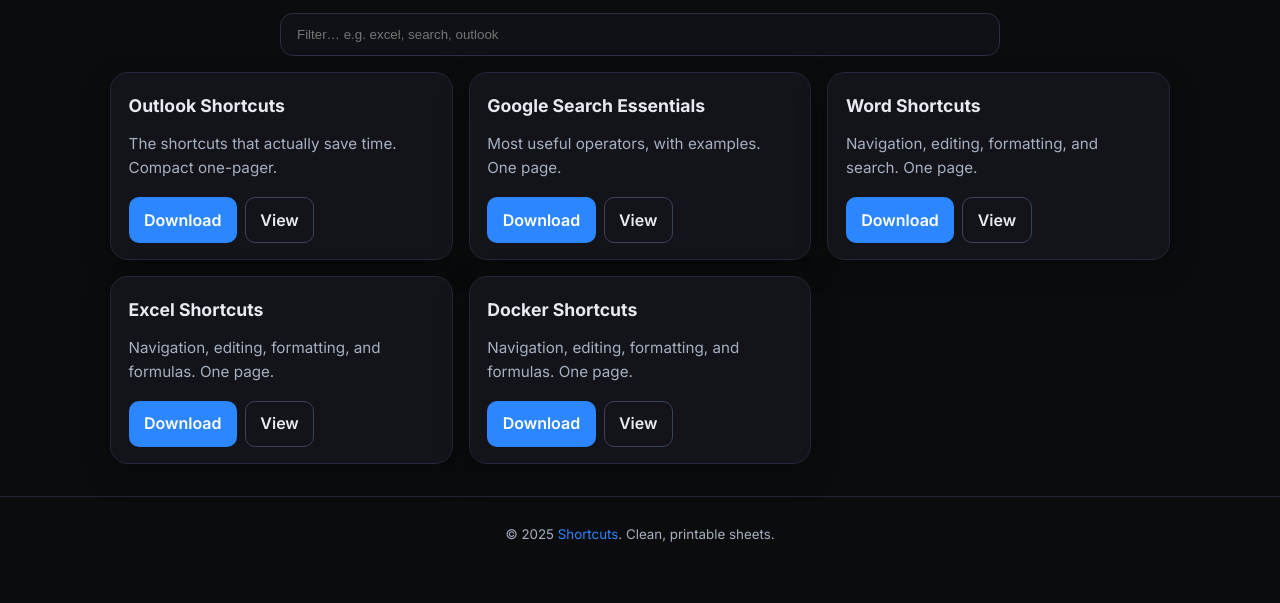
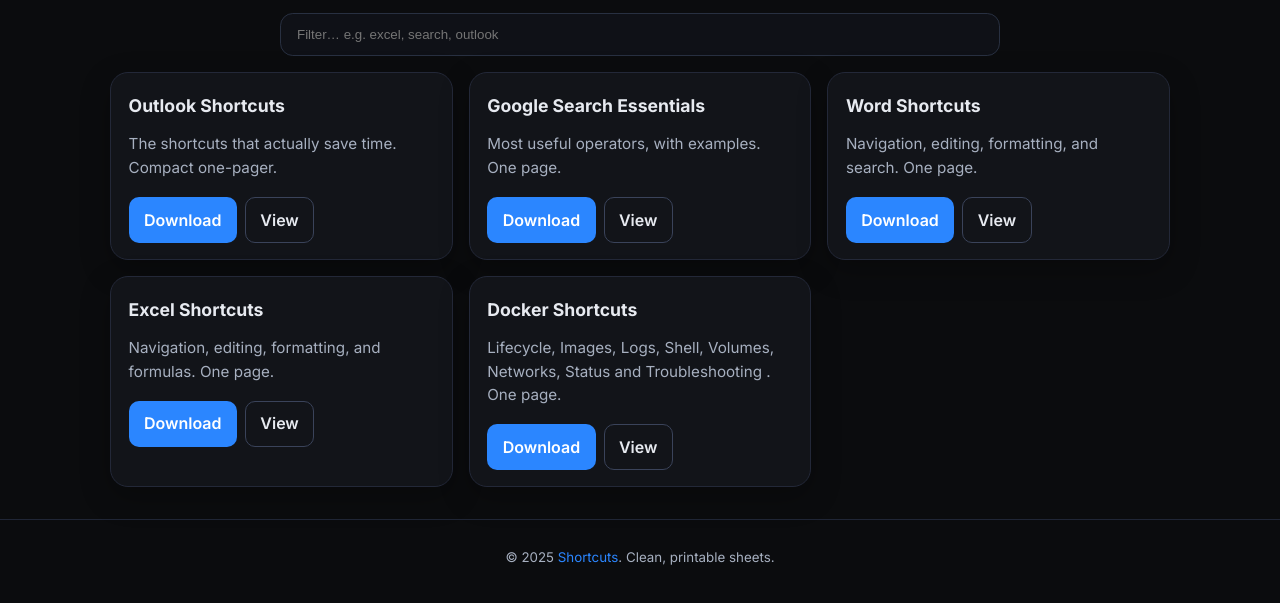
Before and after one commit to codeblazar/shortcuts, a plain HTML site: page index.html in a window 1280 px wide. Shown: the part 129-732 px from the top of the page. Drawn offline with Linux system fonts and the light colour scheme.

Commit message:
Updated docker description

```diff
--- a/index.html
+++ b/index.html
@@ -56,7 +56,7 @@
 
     <article class="card" data-tags="docker">
       <h2>Docker Shortcuts</h2>
-      <p>Navigation, editing, formatting, and formulas. One page.</p>
+      <p>Lifecycle, Images, Logs, Shell, Volumes, Networks, Status and Troubleshooting . One page.</p>
       <div class="actions">
         <a class="btn" href="files/docker_compose_cheatsheet.pdf" download>Download</a>
         <a class="btn ghost" href="files/docker_compose_cheatsheet.pdf" target="_blank" rel="noopener">View</a>
```
